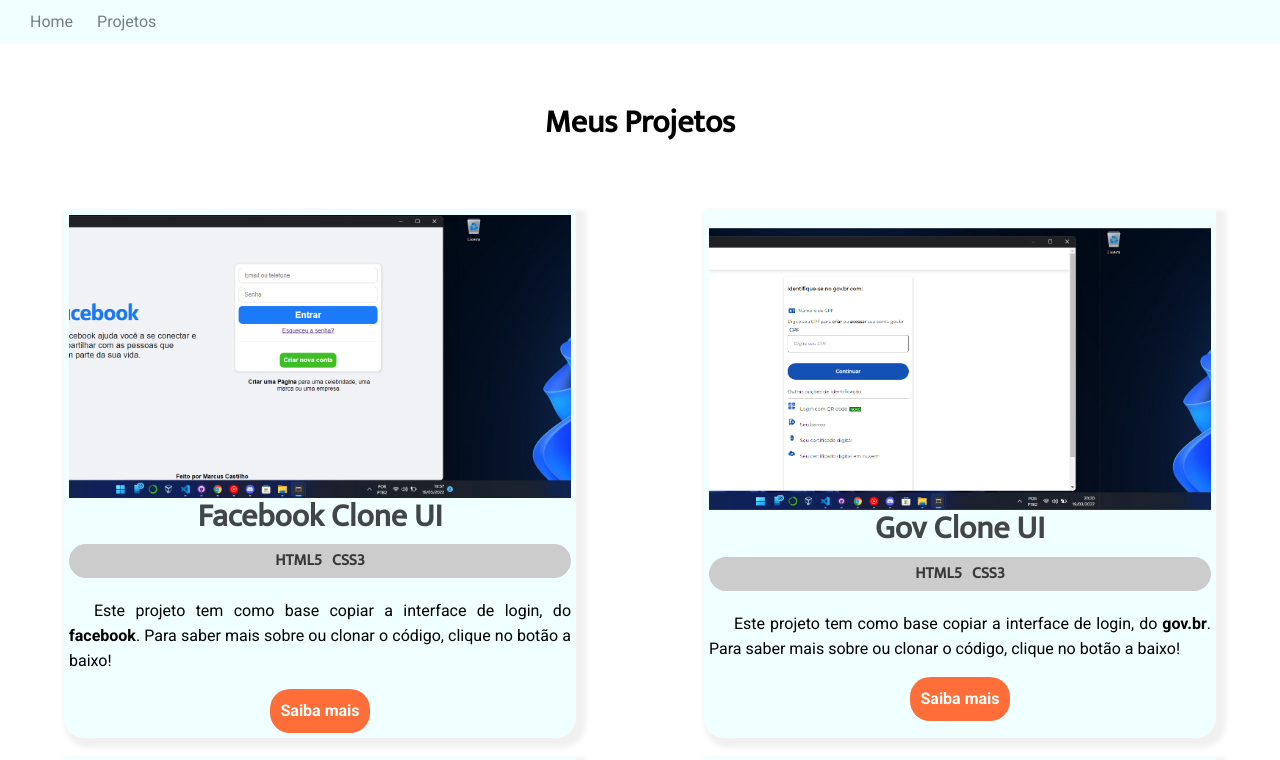
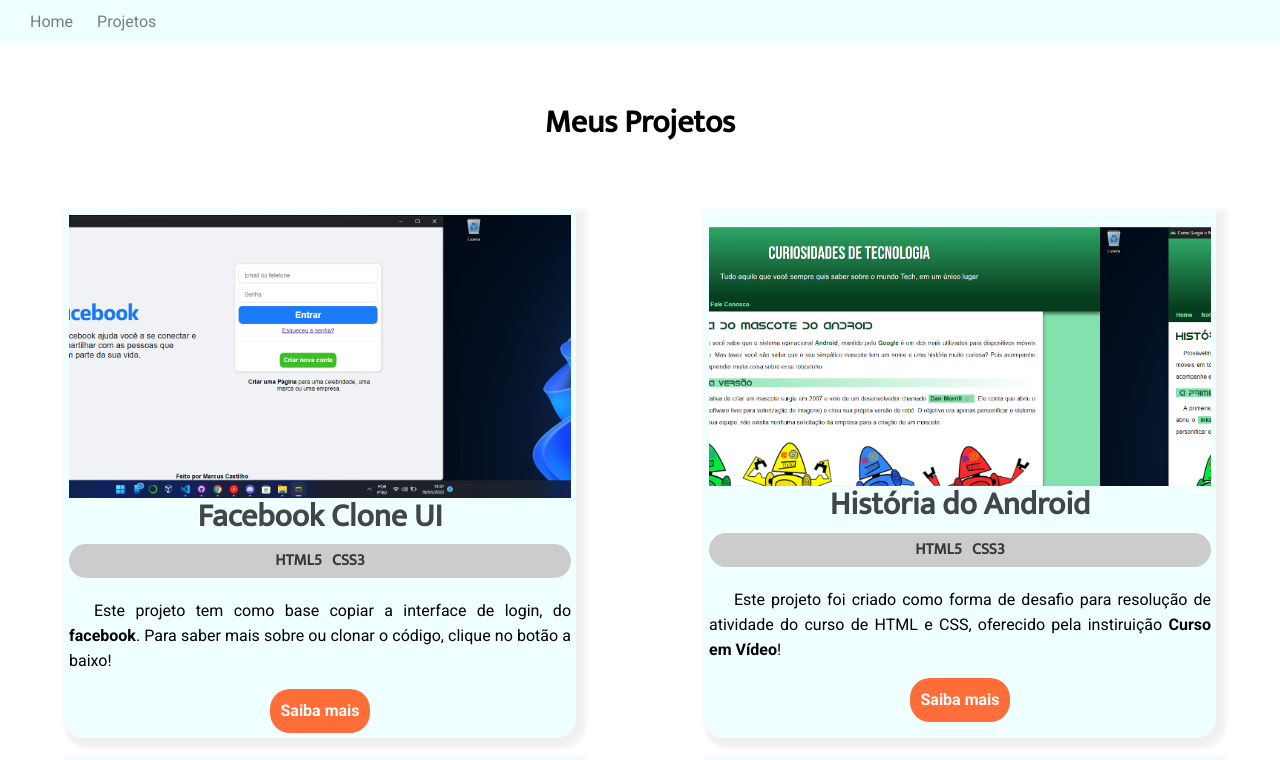
Before and after one commit to castpy/castpy.github.io, a plain HTML site: page pages/projetos.html in a window 1280 px wide. Shown: the top 760 px of the page. Drawn offline with nearby package versions, Linux system fonts and the light colour scheme.

Commit message:
Projeto adicionado (PROJETO ANDROID)

```diff
--- a/pages/projetos.html
+++ b/pages/projetos.html
@@ -57,6 +57,27 @@
                     <p class="text">Este projeto tem como base copiar a interface de login, do <strong>facebook</strong>. Para saber mais sobre ou clonar o código, clique no botão a baixo!</p>
                     <a href="#" class="buttom">Saiba mais</a>
                 </aside>
+
+                <aside>
+                  <div id="carouselExampleSlidesOnly" class="carousel slide" data-ride="carousel">
+                      <div class="carousel-inner">
+                        <div class="carousel-item active">
+                          <img class="d-block w-100" src="../img/projeto-android.png">
+                        </div>
+                        <div class="carousel-item">
+                          <img class="d-block w-100" src="../img/projeto-android-responsivo.png" alt="Segundo Slide">
+                        </div>
+                      </div>
+                    </div>
+
+                  <h2 class="subTitle1">História do Android</h2>
+                  <div class="tools">
+                      <span class="subTitle2">HTML5</span>
+                      <span class="subTitle2">CSS3</span>
+                  </div>
+                  <p class="text">Este projeto foi criado como forma de desafio para resolução de atividade do curso de HTML e CSS, oferecido pela instiruição <strong>Curso em Vídeo</strong>!</p>
+                  <a href="https://c4st1lh0.github.io/projeto-android/" target="_blanck" class="buttom">Saiba mais</a>
+              </aside>
 
                 <aside>
                     <div id="carouselExampleSlidesOnly" class="carousel slide" data-ride="carousel">
```
Also changed, not shown: img/projeto-android-responsivo.png (added), img/projeto-android.png (added).
